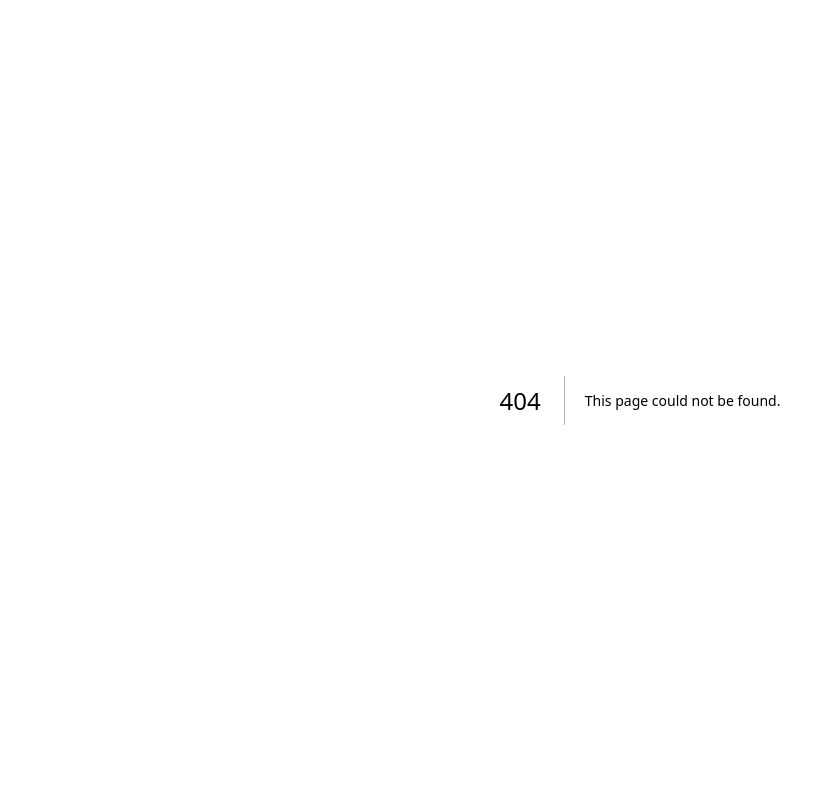
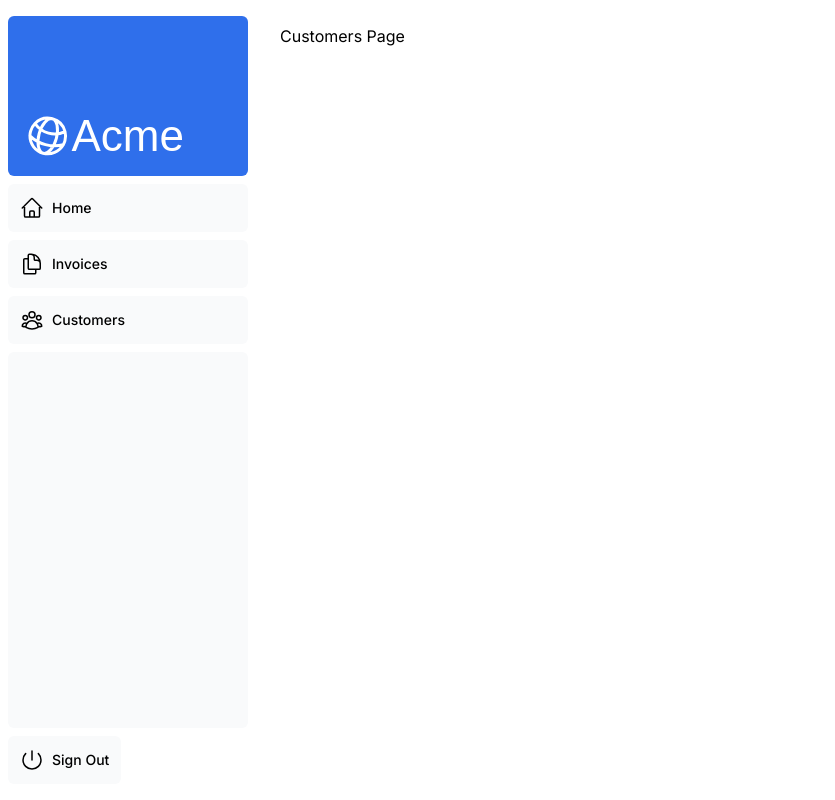
Before and after one commit to ojedacristian/next14-dashboard, a Next.js app: page /dashboard/customers in a window 1280 px wide. Before the commit this address had no page. Shown: the whole page, without its empty margins (0-835 px from the left). Built offline with nearby package versions, Linux system fonts and the light colour scheme; a web font is replaced by a local one.

Commit message:
Complete Chapter 4: Layouts and Pages

```diff
--- /dev/null
+++ b/app/dashboard/customers/page.tsx
@@ -0,0 +1,3 @@
+export default function CustomersPage () {
+    return <h1>Customers Page</h1>
+}
--- /dev/null
+++ b/app/dashboard/invoices/page.tsx
@@ -0,0 +1,3 @@
+export default function InvoicesPage () {
+    return <h1>Invoices Page</h1>
+}
--- /dev/null
+++ b/app/dashboard/layout.tsx
@@ -0,0 +1,13 @@
+import React from "react";
+import SideNav from '../ui/dashboard/sidenav';
+
+export default function Layout ({ children }: { children: React.ReactNode }) {
+    return <div className="flex h-screen">
+    <div className=" w-full md:w-64">
+        <SideNav/>
+    </div>
+    <div className="flex-grow p-6">
+        { children}
+    </div>
+    </div>
+}
--- /dev/null
+++ b/app/dashboard/page.tsx
@@ -0,0 +1,3 @@
+export default function DashboardPage () {
+    return <h1>Dashboard Page</h1>
+}
```
